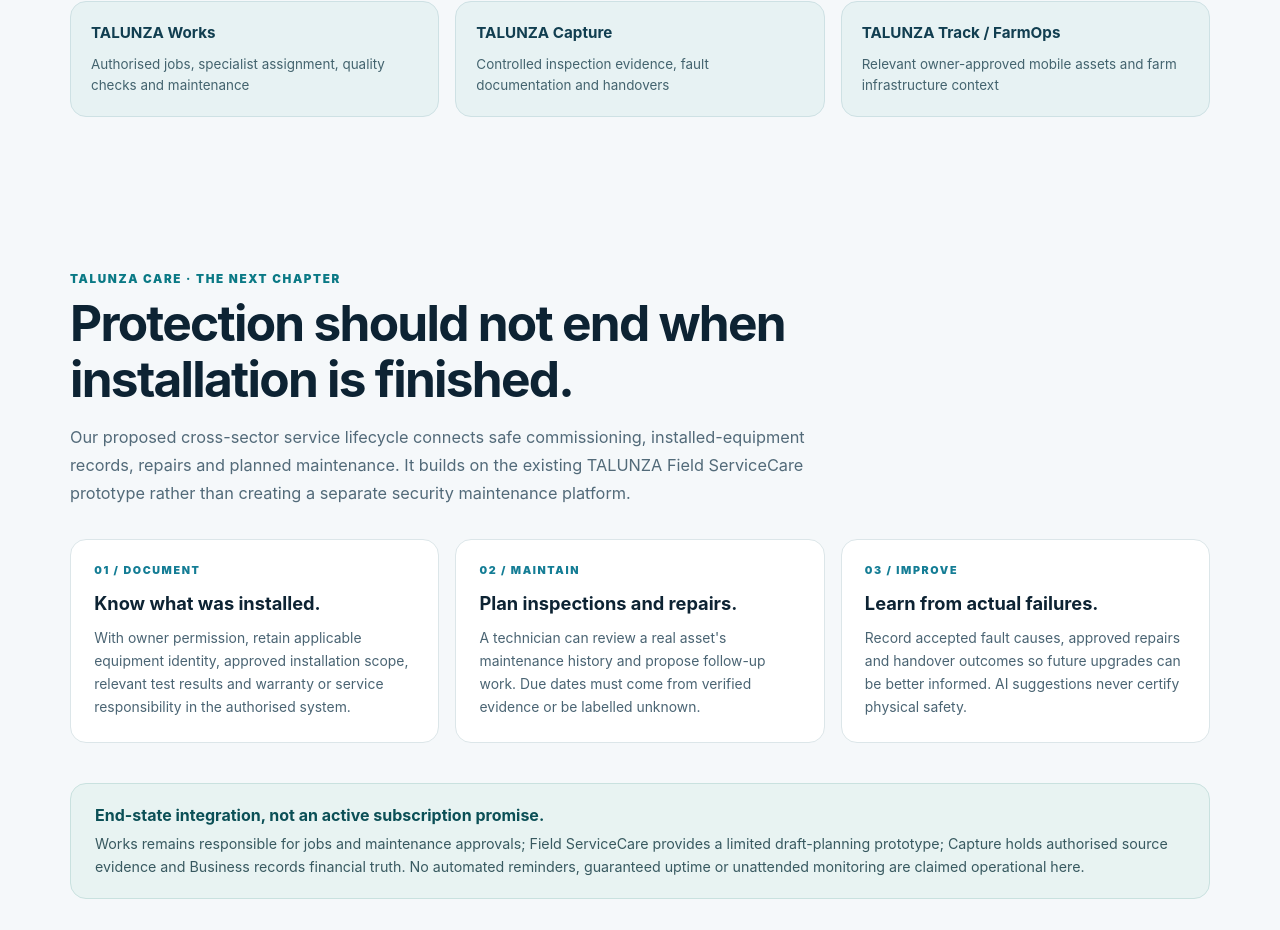
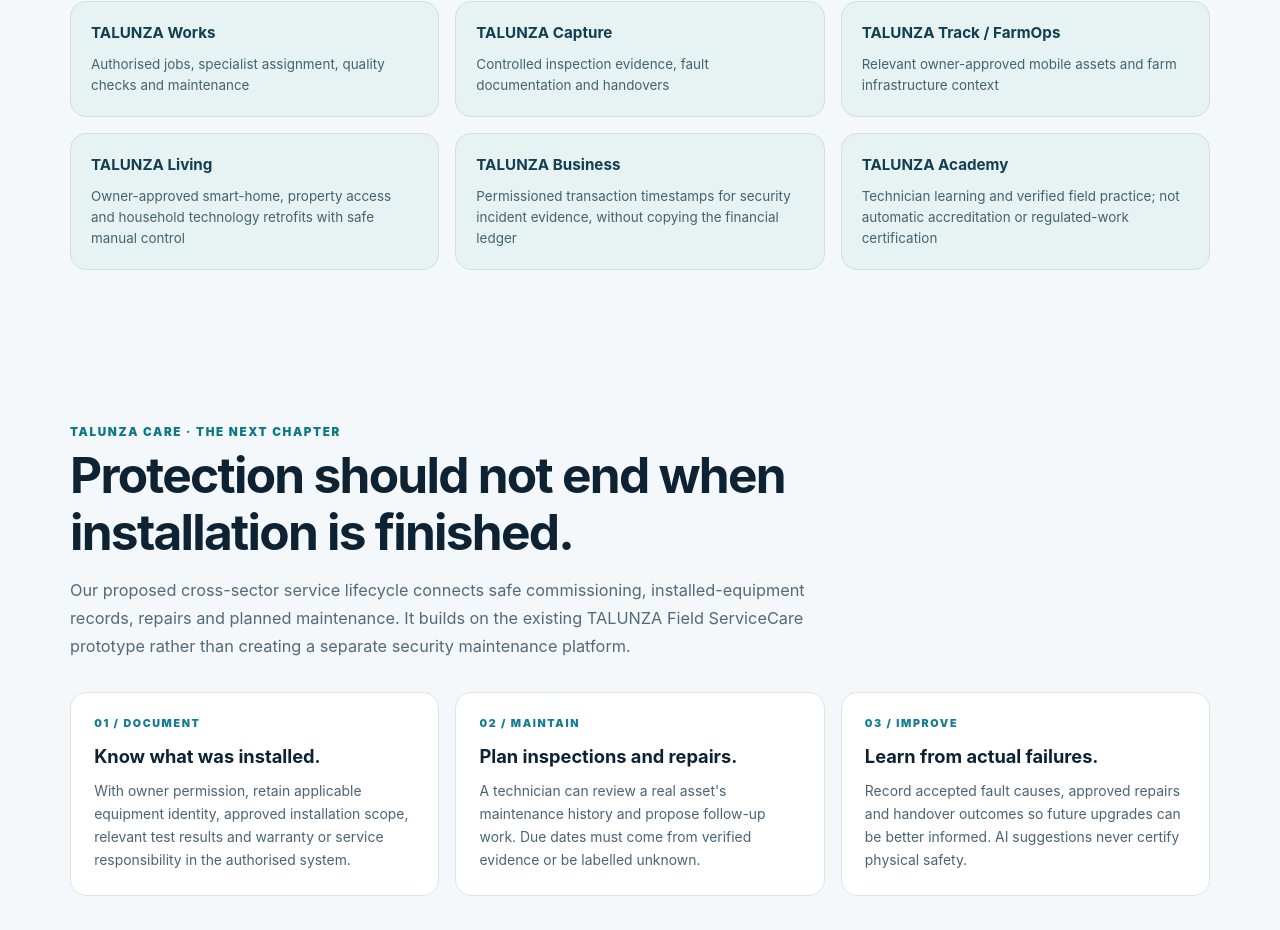
Before and after one commit to terysoft/talunza-technical-services-web, a Next.js app: page /talunza-technical-services-web/security in a window 1280 px wide. Shown: the part 7140-8070 px from the top of the page. Built offline with nearby package versions, Linux system fonts and the light colour scheme.

Commit message:
feat(security): connect earlier smart-living, business-evidence and academy paths [skip ci]

```diff
--- a/app/security/page.tsx
+++ b/app/security/page.tsx
@@ -431,6 +431,9 @@ export default function SecurityPage() {
           <article><strong>TALUNZA Works</strong><span>Authorised jobs, specialist assignment, quality checks and maintenance</span></article>
           <article><strong>TALUNZA Capture</strong><span>Controlled inspection evidence, fault documentation and handovers</span></article>
           <article><strong>TALUNZA Track / FarmOps</strong><span>Relevant owner-approved mobile assets and farm infrastructure context</span></article>
+          <article><strong>TALUNZA Living</strong><span>Owner-approved smart-home, property access and household technology retrofits with safe manual control</span></article>
+          <article><strong>TALUNZA Business</strong><span>Permissioned transaction timestamps for security incident evidence, without copying the financial ledger</span></article>
+          <article><strong>TALUNZA Academy</strong><span>Technician learning and verified field practice; not automatic accreditation or regulated-work certification</span></article>
         </div>
       </section>
 
```
